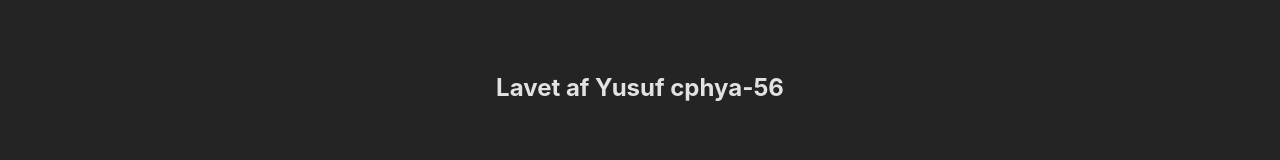
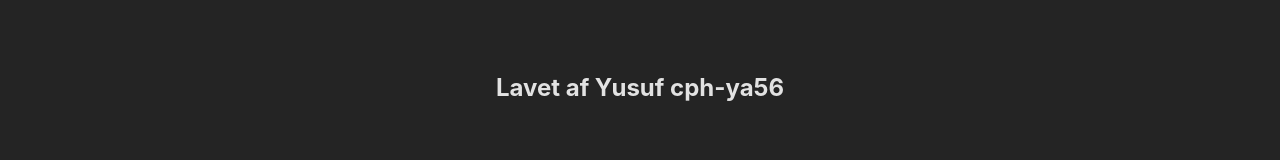
Before and after one commit to StylizedAce/ExamOverview, a React (Vite) app: page / in a window 1280 px wide. Shown: the part 342-502 px from the top of the page. Built offline with nearby package versions, Linux system fonts and the light colour scheme.

Commit message:
Update Welcome.jsx

```diff
--- a/src/Welcome.jsx
+++ b/src/Welcome.jsx
@@ -5,7 +5,7 @@ function Welcome () {
         <div>
         <h1>Eksamen 2024 3. semester</h1>
         <br/>
-        <h2>Lavet af Yusuf cphya-56</h2>
+        <h2>Lavet af Yusuf cph-ya56</h2>
         <br/>
         <h3>noter, præsentation og demonstration</h3>
         </div>
```
